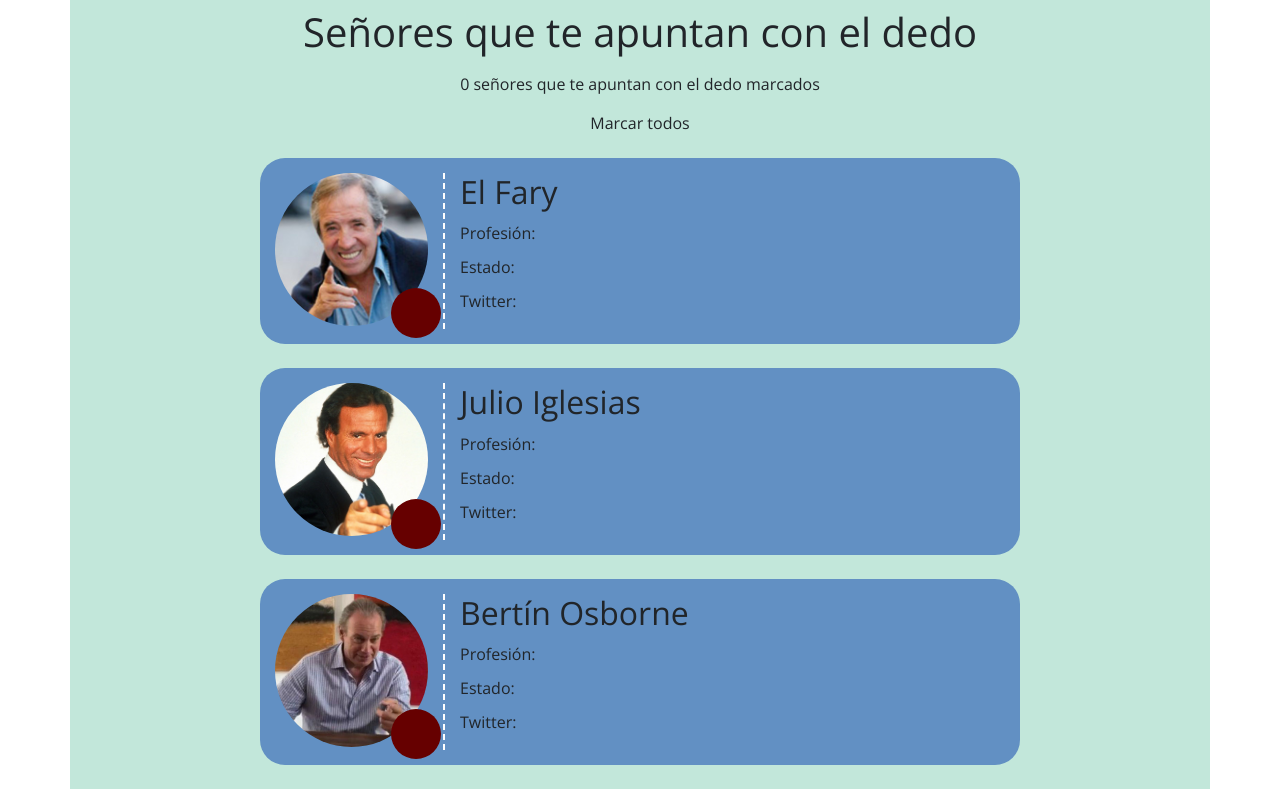
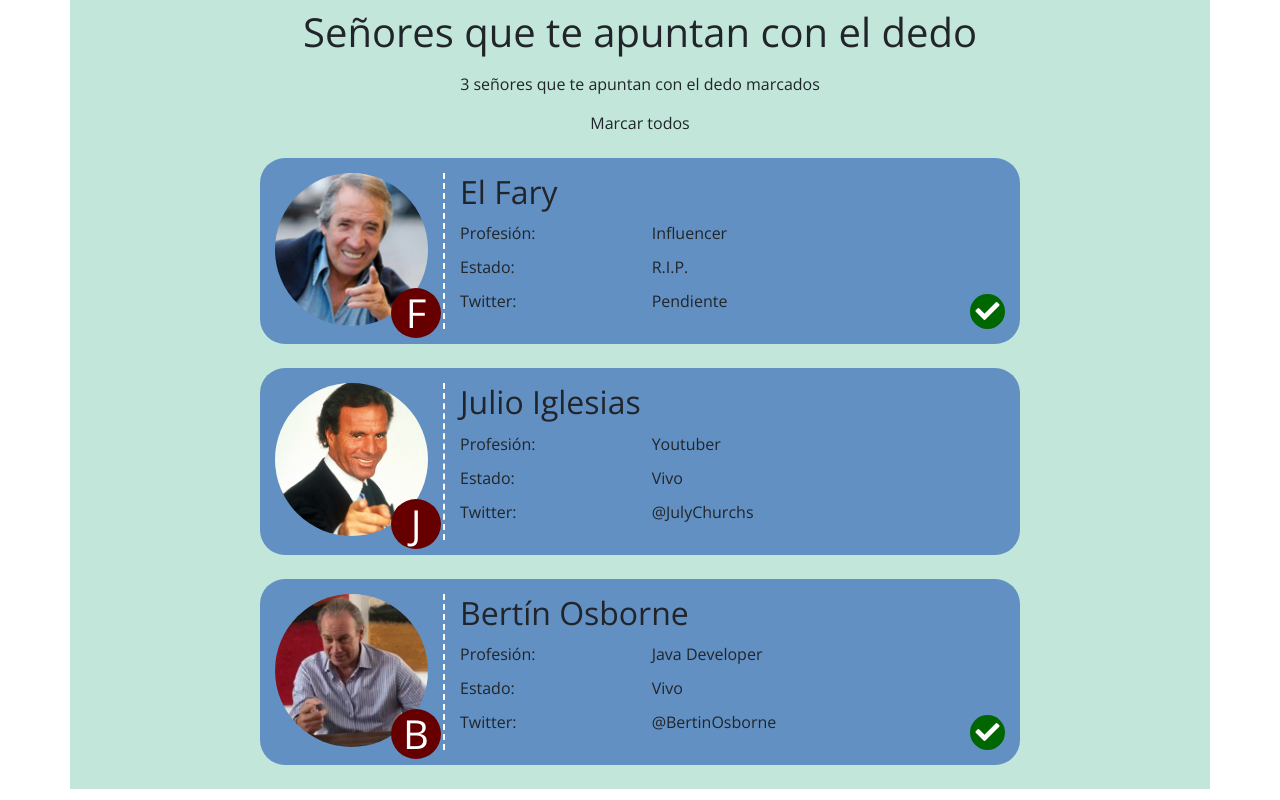
Before and after one commit to ivanjimenezdeveloper/c2-ejercicio-senyores-ivan, a website with bundled scripts: page index.html in a window 1280 px wide. Built offline with nearby package versions, Linux system fonts and the light colour scheme.

Commit message:
contenido anyadido por javascript completo

```diff
--- a/css/estilos.css
+++ b/css/estilos.css
@@ -19,6 +19,13 @@ body {
 }
 .senyor:hover .avatar img {
   transform: scaleX(-1);
+}
+
+.marcado .avatar img {
+  transform: scaleX(-1);
+}
+.marcado .icono {
+  display: block;
 }
 .avatar {
   border-right: 2px dashed #fff;
--- a/index.html
+++ b/index.html
@@ -26,7 +26,8 @@
       <header class="cabecera text-center py-2 row">
         <h1 class="col-12">Señores que te apuntan con el dedo</h1>
         <span class="col-12 mt-2"
-          >0 señores que te apuntan con el dedo marcados</span
+          ><span class="cantiadSenyores"></span> señores que te apuntan con el
+          dedo marcados</span
         >
         <button class="col-2 offset-5 btn mt-2">Marcar todos</button>
       </header>
@@ -42,15 +43,15 @@
               <ul class="datos list-unstyled mt-2">
                 <li class="row">
                   <span class="nombre-dato col-4">Profesión:</span>
-                  <span class="valor-dato col"></span>
+                  <span class="valor-dato col profesion-contenido"></span>
                 </li>
                 <li class="row">
                   <span class="nombre-dato col-4">Estado:</span>
-                  <span class="valor-dato col"></span>
+                  <span class="valor-dato col estado-contenido"></span>
                 </li>
                 <li class="row">
                   <span class="nombre-dato col-4">Twitter:</span>
-                  <span class="valor-dato col"></span>
+                  <span class="valor-dato col twitter-contenido"></span>
                 </li>
               </ul>
             </div>
--- a/js/index.js
+++ b/js/index.js
@@ -1,16 +1,69 @@
 import { senyores } from "../datos/senyores.js";
 
 const principal = document.querySelector(".principal");
-
-for (const { nombre, foto } of senyores) {
-  const senyorElemento = document
-    .querySelector(".senyor-molde")
-    .cloneNode(true);
-  senyorElemento.classList.remove("senyor-molde");
+const anyadirInformacionSenyor = (
+  senyorElemento,
+  nombre,
+  foto,
+  profesion,
+  estado,
+  twitter
+) => {
   const nombreElemento = senyorElemento.querySelector(".nombre-senyor");
   nombreElemento.textContent = nombre;
   const imagen = senyorElemento.querySelector(".avatar > img");
   imagen.src = `img/${foto}`;
 
+  const profesionElemento = senyorElemento.querySelector(
+    ".profesion-contenido"
+  );
+  profesionElemento.textContent = profesion;
+
+  const estadoElemento = senyorElemento.querySelector(".estado-contenido");
+  estadoElemento.textContent = estado;
+
+  const twitterElemento = senyorElemento.querySelector(".twitter-contenido");
+  twitterElemento.textContent = twitter;
+};
+
+const anyadirInicial = (senyorElemento, nombre) => {
+  const inicialElemento = senyorElemento.querySelector(".inicial");
+
+  const palabrasNombre = nombre.split(" ");
+
+  if (palabrasNombre[0].length < 3) {
+    inicialElemento.textContent = palabrasNombre[1].charAt(0);
+  } else {
+    inicialElemento.textContent = palabrasNombre[0].charAt(0);
+  }
+};
+
+const actualizarCantidadSenyores = (senyores) => {
+  const cantidadSenyoresElemento = document.querySelector(".cantiadSenyores");
+
+  cantidadSenyoresElemento.textContent = senyores.length;
+};
+
+for (const { nombre, foto, profesion, estado, twitter, marcado } of senyores) {
+  const senyorElemento = document
+    .querySelector(".senyor-molde")
+    .cloneNode(true);
+  senyorElemento.classList.remove("senyor-molde");
+
+  anyadirInformacionSenyor(
+    senyorElemento,
+    nombre,
+    foto,
+    profesion,
+    estado,
+    twitter
+  );
+
+  anyadirInicial(senyorElemento, nombre);
+
+  if (marcado) senyorElemento.classList.add("marcado");
+
   principal.append(senyorElemento);
 }
+
+actualizarCantidadSenyores(senyores);
```
